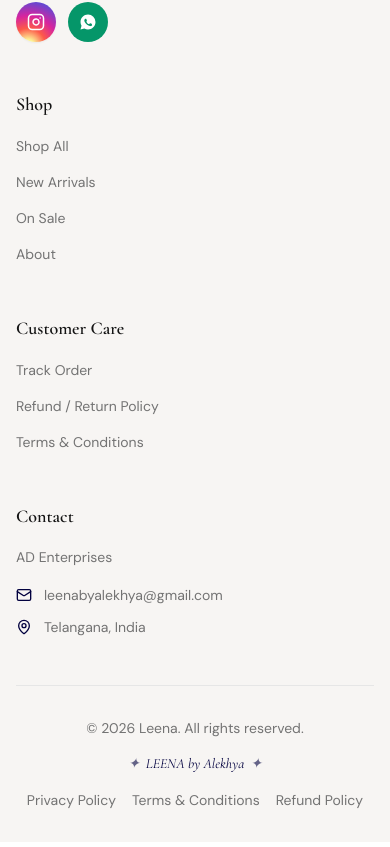
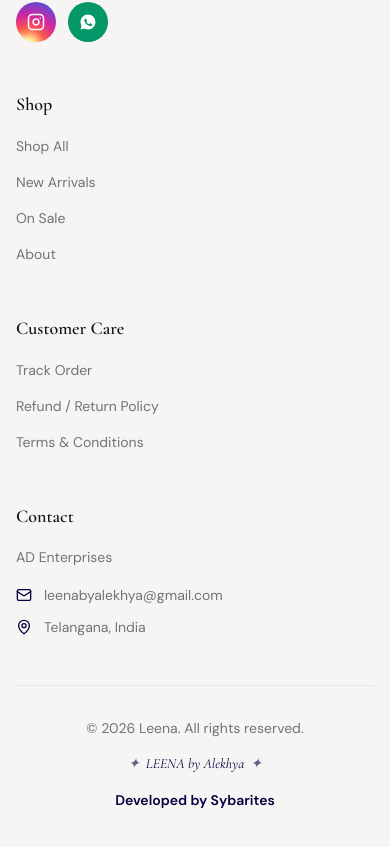
Before and after one commit to mohansiva58/leena, a React (Vite) app: page /about in a window 390 px wide. Shown: the part 1919-2766 px from the top of the page. Built offline with nearby package versions, Linux system fonts and the light colour scheme; no server answers; the HTML template or start-up script is replaced by a standard one.

Commit message:
add developed by  madeby sybarites footer tag and update last footer bottom

```diff
--- a/src/components/ui/Footercard.tsx
+++ b/src/components/ui/Footercard.tsx
@@ -5,7 +5,7 @@ import logo from '@/assets/logo.png';
 
 export default function Footercard() {
     return (
-        <footer className="bg-secondary pt-16 pb-8">
+        <footer className="bg-secondary pt-16 pb-28 lg:pb-8">
             <div className="container mx-auto px-4">
                 <div className="grid grid-cols-1 md:grid-cols-2 lg:grid-cols-4 gap-12 mb-12">
                     {/* Brand */}
@@ -122,11 +122,11 @@ export default function Footercard() {
                         <p className="font-serif text-[#02013f] italic text-sm flex items-center gap-1.5 justify-center">
                             <span className="text-[#02013f]/60">✦</span> LEENA by Alekhya <span className="text-[#02013f]/60">✦</span>
                         </p>
-                        <div className="flex gap-4 text-sm text-muted-foreground animate-fade-in">
-                            <Link to="/privacy-policy" className="hover:text-[#02013f] transition-colors">Privacy Policy</Link>
-                            <Link to="/terms-and-conditions" className="hover:text-[#02013f] transition-colors">Terms & Conditions</Link>
-                            <Link to="/refund-return-policy" className="hover:text-[#02013f] transition-colors">Refund Policy</Link>
-                            {/* <Link to="/developedby-sybarites" className="hover:text-[#02013f] transition-colors">Developed by Sybarites</Link> */}
+                        <div className="flex flex-wrap justify-center gap-x-4 gap-y-2 text-sm text-muted-foreground animate-fade-in md:justify-end">
+                            {/* <Link to="/privacy-policy" className="hover:text-[#02013f] transition-colors">Privacy Policy</Link> */}
+                            {/* <Link to="/terms-and-conditions" className="hover:text-[#02013f] transition-colors">Terms & Conditions</Link> */}
+                            {/* <Link to="/refund-return-policy" className="hover:text-[#02013f] transition-colors">Refund Policy</Link> */}
+                            <Link to="/developedby-sybarites" className="font-semibold text-[#02013f] transition-colors hover:text-[#000b5f]">Developed by Sybarites</Link>
                         </div>
                     </div>
                 </div>
--- a/src/pages/DevelopedBySybaritesPage.tsx
+++ b/src/pages/DevelopedBySybaritesPage.tsx
@@ -1,3 +1,4 @@
+import { useEffect } from 'react';
 import { motion } from 'framer-motion';
 import { CheckCircle2, Code2, ExternalLink, Globe2, Home, Instagram, Layers3, ShieldCheck, Sparkles } from 'lucide-react';
 import { Link } from 'react-router-dom';
@@ -49,6 +50,10 @@ const stats = [
 ];
 
 export default function DevelopedBySybaritesPage() {
+  useEffect(() => {
+    window.scrollTo({ top: 0, left: 0, behavior: 'auto' });
+  }, []);
+
   const pagePath = '/developedby-sybarites';
   const description =
     'Sybarites Tech builds professional websites and custom applications using advanced technologies, code implementation, and flexible solutions based on each client budget range and requirements.';
```
